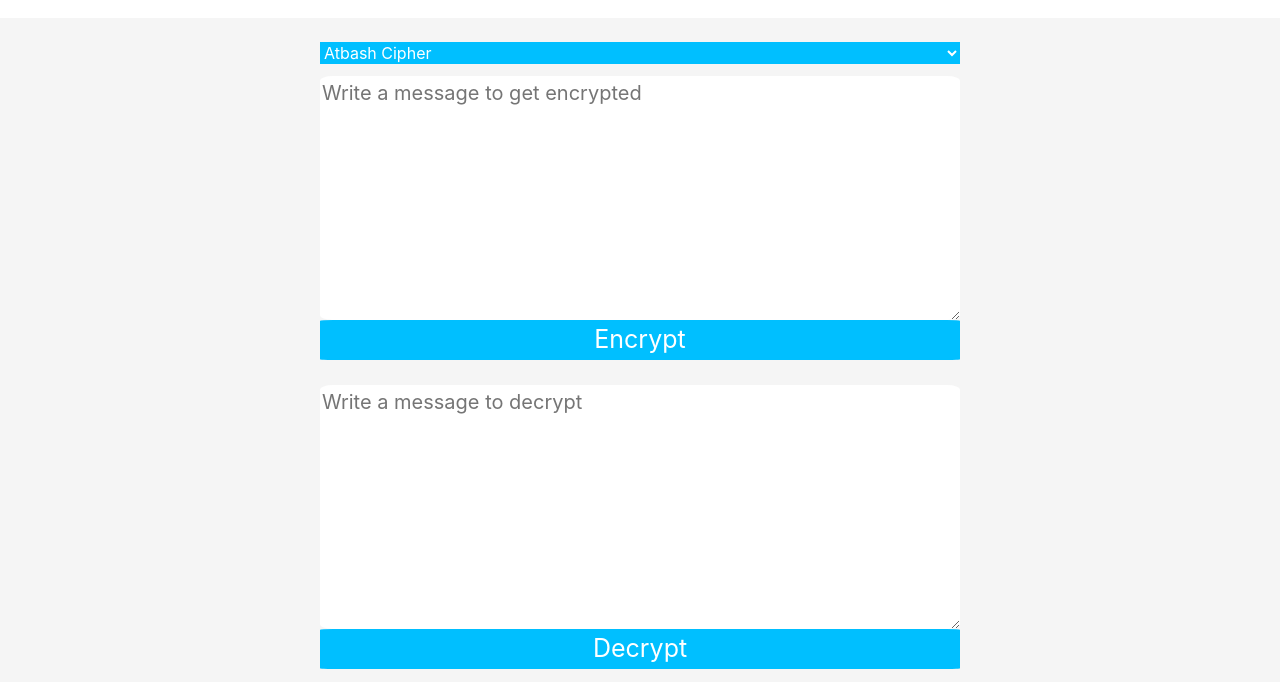
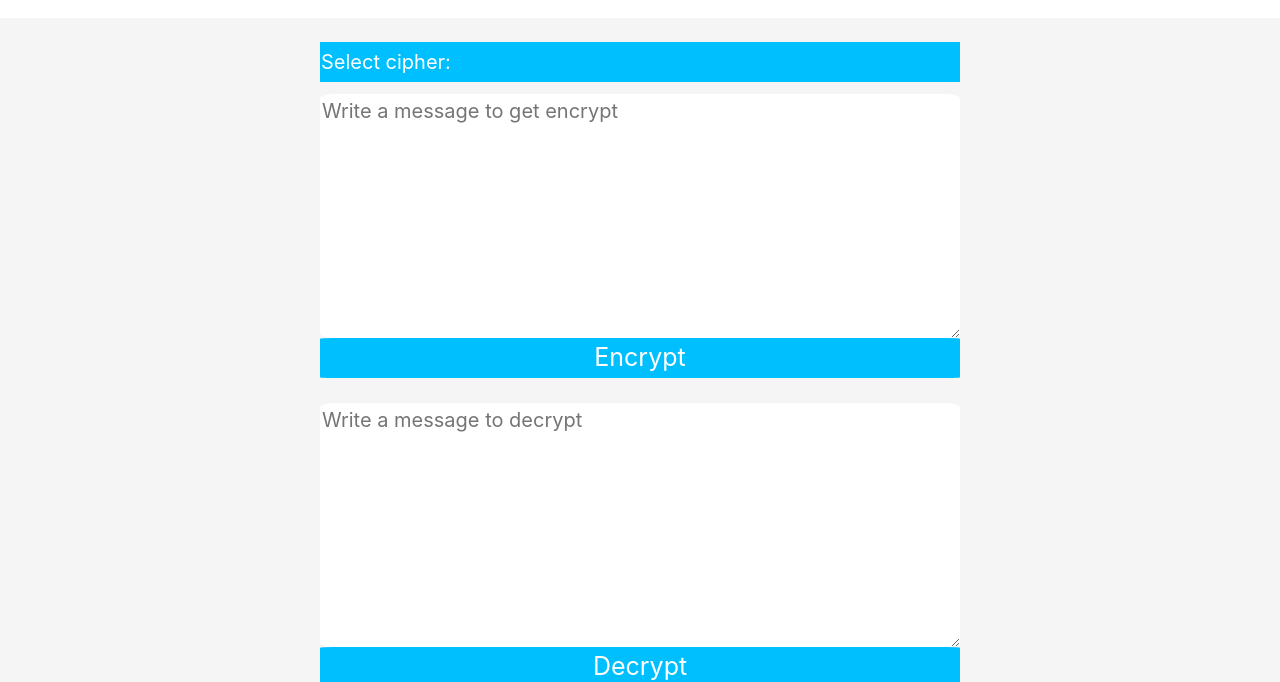
Before and after one commit to ahmedwab/Caesar-s-cipher, a plain HTML site: page index.html in a window 1280 px wide. Shown: the part 52-734 px from the top of the page. Drawn offline with nearby package versions, Linux system fonts and the light colour scheme.

Commit message:
Add files via upload

```diff
--- a/index.html
+++ b/index.html
@@ -16,14 +16,15 @@
 
       <div>
 
-            <select name="ciphers" id="selector" onchange="selecting()">
+            <select name="ciphers" id="selector" class="selector" onchange="selecting()">
+              <option value="select-cipher">Select cipher:</option>
               <option value="Atbash">Atbash Cipher</option>
               <option value="Caesar">Caesar's cipher</option>
               <option value="ROT13">ROT13 cipher</option>
 
 
           </select>
-      <textarea name="input" id="input" rows="8" cols="80" class="textbox" placeholder="Write a message to get encrypted"  ></textarea>
+      <textarea name="input" id="input" rows="8" cols="80" class="textbox" placeholder="Write a message to get encrypt"  ></textarea>
       <button type="button" name="encrypt" onclick="encrypt()" class="btns">Encrypt</button>
       <textarea name="output"  id="output" is="output" rows="8" cols="80" class="textbox" placeholder="Write a message to decrypt"></textarea>
       <button type="button" name="decrypt" onclick="decrypt()" class="btns">Decrypt</button>
@@ -32,6 +33,16 @@
 
       </div>
     </div>
+    <script async src="https://pagead2.googlesyndication.com/pagead/js/adsbygoogle.js"></script>
+<ins class="adsbygoogle"
+     style="display:block; text-align:center;"
+     data-ad-layout="in-article"
+     data-ad-format="fluid"
+     data-ad-client="ca-pub-1799973444580476"
+     data-ad-slot="2657349789"></ins>
+<script>
+     (adsbygoogle = window.adsbygoogle || []).push({});
+</script>
 
   <div class="footer">
     <a href="https://github.com/ahmedwab"><img src="images/github.png" alt="Github Profile(ahmedwab)" id="gh"></a>
--- a/stylesheet.css
+++ b/stylesheet.css
@@ -71,14 +71,28 @@ body{
 .change:hover{
   color: navy;
 }
+
+select {
+    -webkit-appearance: none;
+    -moz-appearance: none;
+    text-indent: 1px;
+    text-overflow: '';
+}
 #selector{
   display: block;
   margin-left: auto;
   margin-right: auto;
+  margin-bottom: 1%;
+  padding-top: 5px;
+  padding-bottom: 5px;
   width:50%;
+  top: 14px;
+  right: 10px;
+  background-color: #00bfff;
   border: none;
-  margin-bottom: 1%;
-  background-color:  #00bfff;
+  font-size: 20px;
   color: white;
+}
+
 
 }
```
Also changed, not shown: encrypt.js (+9 -0 lines).
